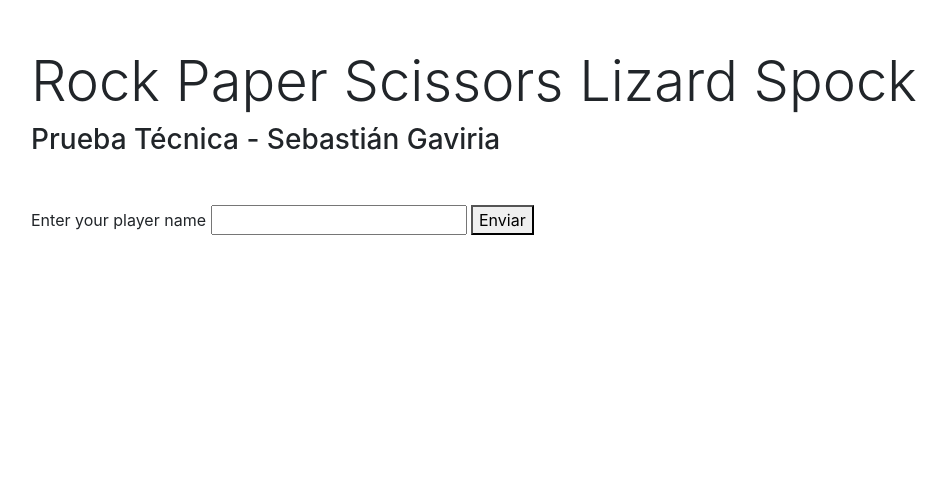
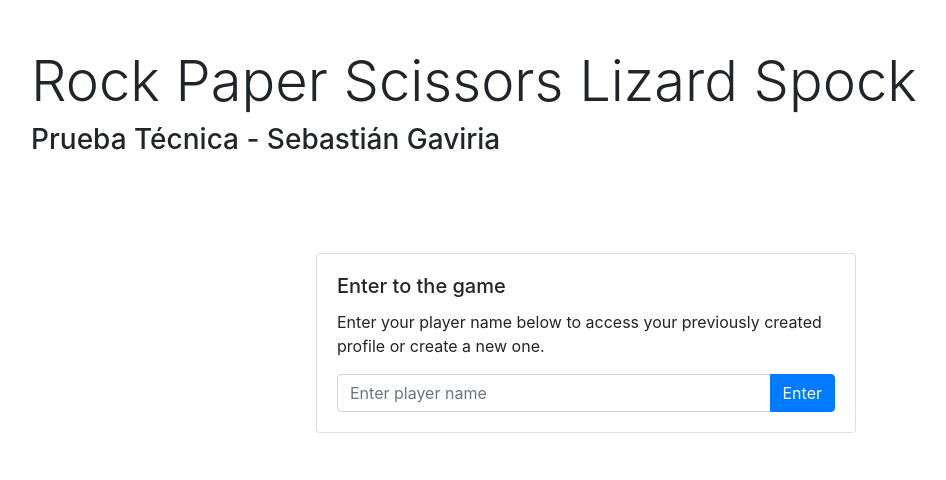
Before and after one commit to sebasgavi/tranqui-rpsls, a Django app: page / in a window 1280 px wide. Shown: the top 480 px of the page, without its empty margins (54-1000 px from the left). Run offline with Django 3.2, Linux system fonts and the light colour scheme; some libraries are stand-ins or nearby versions.

Commit message:
index html bootstrap theming

```diff
--- a/game/templates/game/index.html
+++ b/game/templates/game/index.html
@@ -2,17 +2,33 @@
 
 {% block content %}
     {% if player %}
-        {{ player.name }}
 
-        <a href="{% url 'game:leave' %}">Leave</a>
+        <nav class="navbar navbar-light bg-light">
+            <span class="navbar-brand mb-0 h1">{{ player.name }}</span>
+
+            <a href="{% url 'game:leave' %}" class="btn btn-outline-secondary">Leave</a>
+        </nav>
+
+
     {% else %}
-        <form action="{% url 'game:enter' %}" method="post">
-            {% csrf_token %}
-            <label>
-                Enter your player name
-                <input type="text" name="name" required>
-            </label>
-            <button type="submit">Enviar</button>
-        </form>
+        <div class="row justify-content-center">
+            <div class="col-md-6">
+                <div class="card my-5">
+                    <div class="card-body">
+                        <h5 class="card-title">Enter to the game</h5>
+                        <p class="card-text">Enter your player name below to access your previously created profile or create a new one.</p>
+                        <form action="{% url 'game:enter' %}" method="post">
+                            {% csrf_token %}
+                            <div class="input-group">
+                                <input type="text" name="name" class="form-control" placeholder="Enter player name" required>
+                                 <div class="input-group-append">
+                                    <button class="btn btn-primary" type="submit">Enter</button>
+                                </div>
+                            </div>
+                        </form>
+                    </div>
+                </div>
+            </div>
+        </div>
     {% endif %}
 {% endblock %}
```
